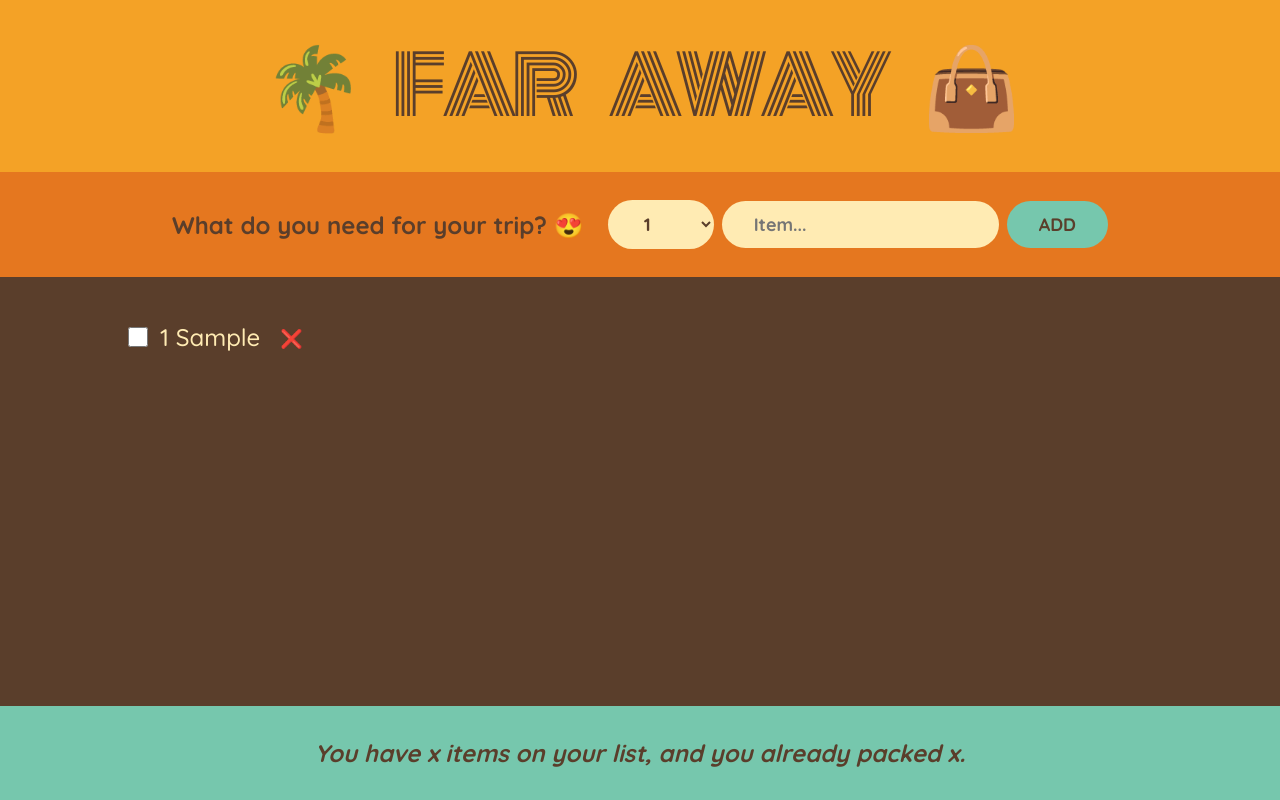
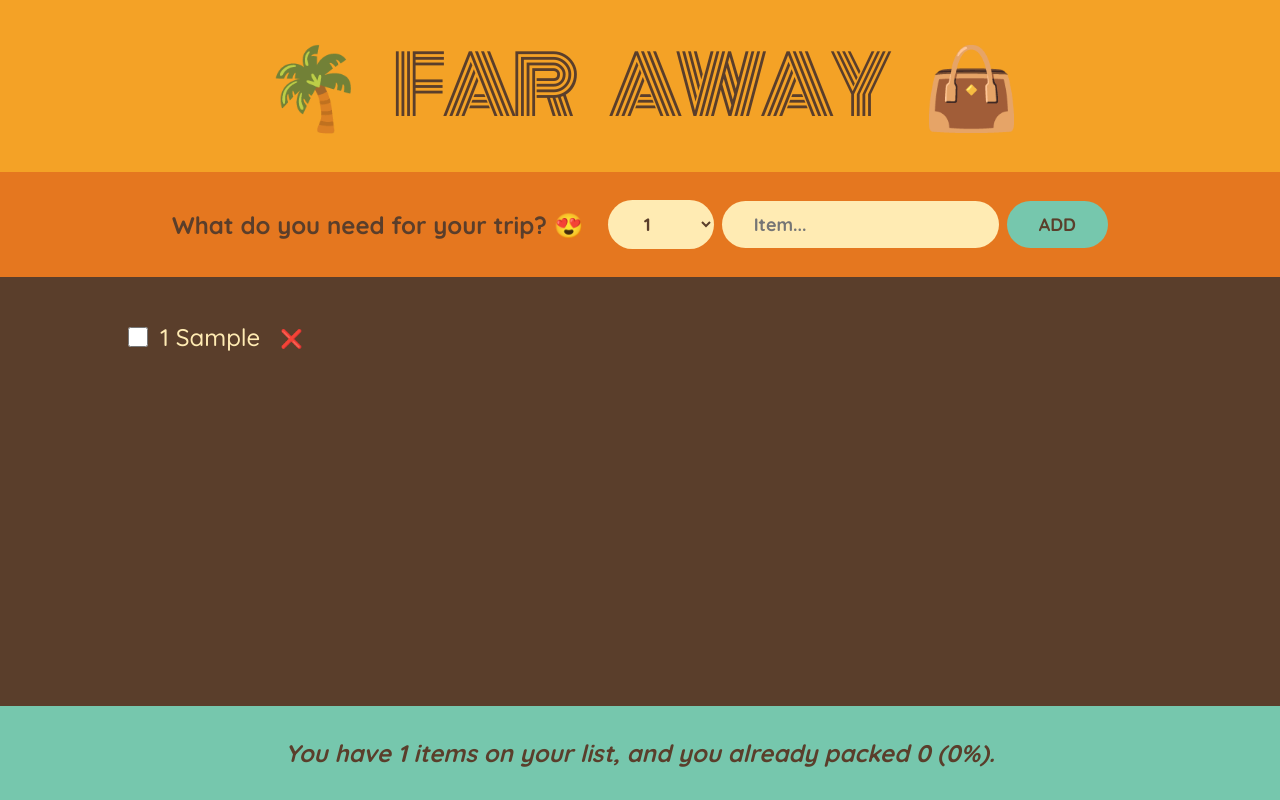
Before and after one commit to IrisWRX/react-learning, a React (Create React App) app in the folder travel-list/: page / in a window 1280 px wide. Both pictures are taken after typing "Sample" into the empty fields and a click on the button "ADD". Built offline with nearby package versions, Linux system fonts and the light colour scheme.

Commit message:
calculated statistics on footer using derived state

```diff
--- a/travel-list/src/App.js
+++ b/travel-list/src/App.js
@@ -28,7 +28,7 @@
         onDeleteItem={handleDeleteItem}
         onToggleItem={handleToggleItem}
       />
-      <Stats />
+      <Stats items={items} />
     </div>
   );
 }
@@ -118,10 +118,26 @@
   );
 }
 
-function Stats() {
+function Stats({ items }) {
+  if (!items.length)
+    return (
+      <p className="stats">
+        <em>Start adding some items to your packing list 🚀</em>
+      </p>
+    );
+
+  // dirived state
+  const numItems = items.length;
+  const numPacked = items.filter((item) => item.packed).length;
+  const percentage = Math.round((numPacked / numItems) * 100);
   return (
     <footer className="stats">
-      <em>You have x items on your list, and you already packed x.</em>
+      <em>
+        {percentage === 100
+          ? "You got everything! Ready to go 🛫"
+          : `You have ${numItems} items on your list, and you already packed ${" "}
+        ${numPacked} (${percentage}%).`}
+      </em>
     </footer>
   );
 }
```
